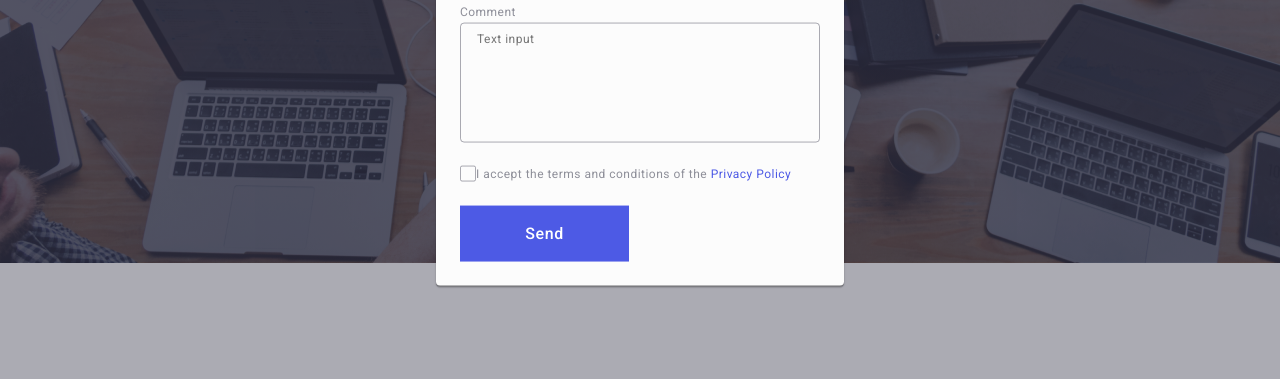
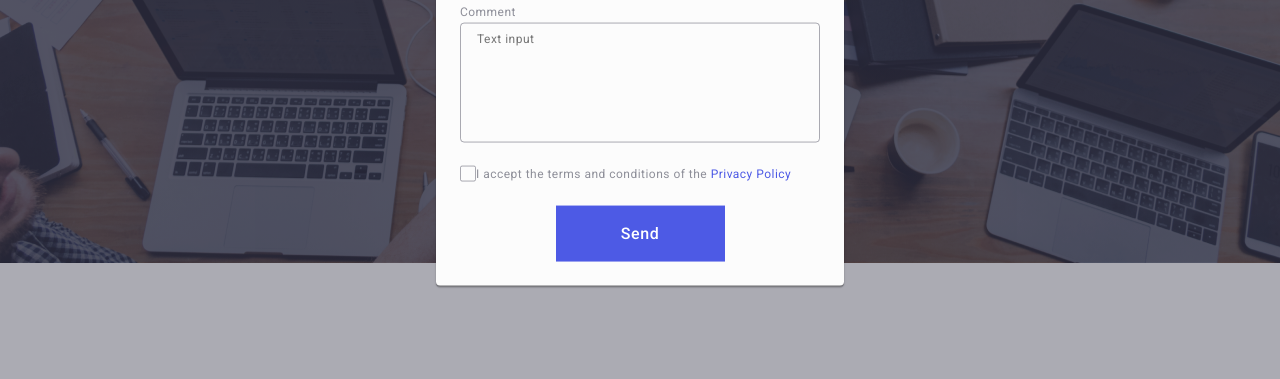
Before and after one commit to Swetlana2024/goit-markup-hw-05, a plain HTML site: page index.html in a window 1280 px wide. Shown: the part 410-789 px from the top of the page. Drawn offline with nearby package versions, Linux system fonts and the light colour scheme.

Commit message:
checkbox

```diff
--- a/css/styles.css
+++ b/css/styles.css
@@ -697,10 +697,15 @@ color: #434455;
 
     }
 
+    .review-form-field-checkbox {
+        margin-right: 8px;
+    }
+
     .review-form-submit {
         display: block;
         min-width: 169px;
         height: 56px;
+        margin: 0 auto;
         font-family: "Roboto", sans-serif;
         font-size: 16px;
         font-weight: 500;
```
